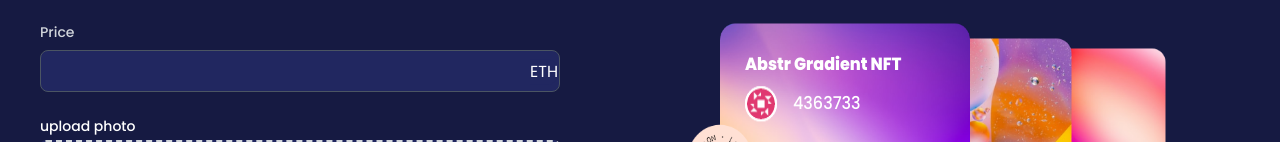
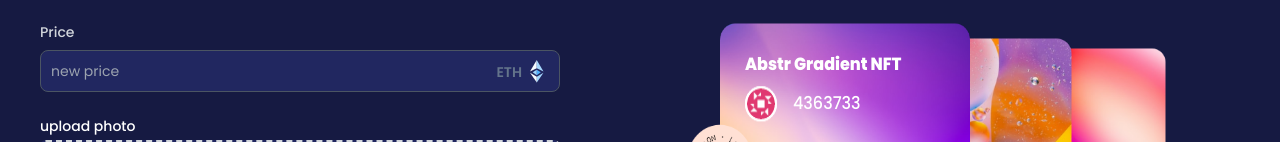
Before and after one commit to OsamaAbdellateef/NFT-Market, a Next.js app: page /createNFT in a window 1280 px wide. Shown: the part 465-607 px from the top of the page. Built offline with nearby package versions, Linux system fonts and the light colour scheme.

Commit message:
adding container layout

```diff
--- a/components/Footer.js
+++ b/components/Footer.js
@@ -5,6 +5,7 @@ const Footer = () => {
   return (
     <>
       <footer className="custom-footer  p-20 mt-40">
+        <div className="container mx-auto">
           <div className="md:flex md:justify-between container">
             <div style={{ maxWidth: "430px" }} className="mb-6 md:mb-0 ">
               <Link href="/">
@@ -25,8 +26,8 @@ const Footer = () => {
                   fontStyle: "italic",
                 }}
               >
-              Lorem ipsum dolor sit amet consectetur adipisicing elit. Ipsa sint
-              libero laborum
+                Lorem ipsum dolor sit amet consectetur adipisicing elit. Ipsa
+                sint libero laborum
                 <br /> cum magni blanditiis vero exercitationem. Quaerat quia
                 laudantium temporibus dolore a minus modi cupiditate! Aliquid
                 iusto incidunt facilis.
@@ -128,6 +129,7 @@ const Footer = () => {
               <a href="#">OpenSky.com</a>
             </div>
           </div>
+        </div>
       </footer>
     </>
   );
--- a/components/Header.js
+++ b/components/Header.js
@@ -3,7 +3,7 @@ import React from "react";
 
 const Header = () => {
   return (
-    <div className="header md:ml-16 ">
+    <div className="header md:ml-16 container mx-auto ">
       <h1 className="font-semibold md:text-5xl text-primary dark:text-white">
         Discover, Collect, and
         <span className="block text-primary dark:text-white">
--- a/components/Wrapper.js
+++ b/components/Wrapper.js
@@ -16,7 +16,7 @@ const Wrapper = ({ children }) => {
       </Head>
       <Navbar />
 
-      <div className="main-container flex justify-center sm:px-5 lg:px-10">
+      <div className="main-container container mx-auto  sm:px-5 lg:px-10">
         {children}
       </div>
       <Footer />
--- a/components/navbar/Navbar.js
+++ b/components/navbar/Navbar.js
@@ -26,10 +26,10 @@ function classNames(...classes) {
 const Navbar = () => {
   const router = useRouter();
   return (
-    <Disclosure as="nav" className="bg-primary main-navbar">
+    <Disclosure as="nav" className="bg-primary main-navbar ">
       {({ open }) => (
         <>
-          <div className="max-w-7xl mx-auto px-2 sm:px-6 lg:px-8">
+          <div className="max-w-7xl mx-auto px-2 sm:px-6 lg:px-8 container mx-auto">
             <div className="relative flex items-center justify-between h-16">
               <div className="absolute inset-y-0 left-0 flex items-center sm:hidden">
                 {/* Mobile menu button*/}
--- a/pages/createNFT/index.js
+++ b/pages/createNFT/index.js
@@ -81,10 +81,12 @@ const CreatNFT = () => {
                   <input
                     type="number"
                     id="price"
-                    className="bg-primary-light price-input bg-gray-50 border
-                    text-white border-gray-300  text-sm rounded-lg focus:ring-blue-500 focus:border-blue-500 block w-full p-2.5 dark:bg-gray-700 dark:border-gray-600 dark:placeholder-gray-400  dark:focus:ring-blue-500 dark:focus:border-blue-500"
+                    placeholder="new price"
+                    className="bg-primary-light price-input bg-gray-50 border border-gray-300 text-gray-200 text-sm rounded-lg focus:ring-blue-500 focus:border-blue-500 block w-full p-2.5 dark:bg-gray-700 dark:border-gray-600 dark:placeholder-gray-400 dark:text-white dark:focus:ring-blue-500 dark:focus:border-blue-500"
                   />
-                  <span className="eth">ETH</span>
+                  <span className="popup-eth flex text-sm text-slate-500 font-semibold items-center newPrice-icon">
+                    ETH <img className="ml-2" src="./popup-icon.png" />
+                  </span>
                 </div>
               </div>
               <div className="mb-6">
--- a/styles/globals.css
+++ b/styles/globals.css
@@ -707,3 +707,6 @@ nav.main-navbar {
     text-align: center;
   }
 }
+
+@media only screen and (min-width: 2500px) {
+}
```
Lines whose indentation alone changed are shown as unchanged.
